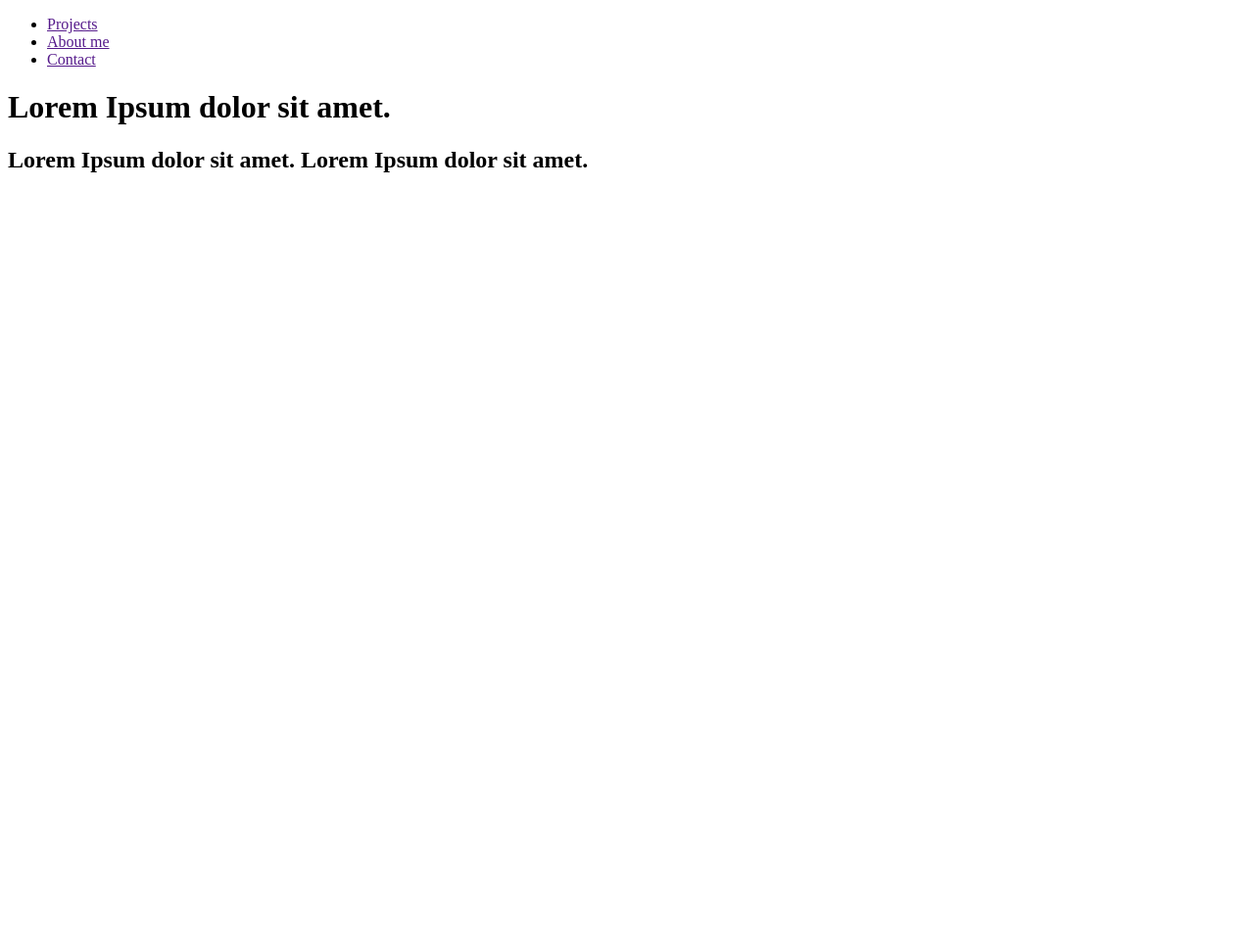
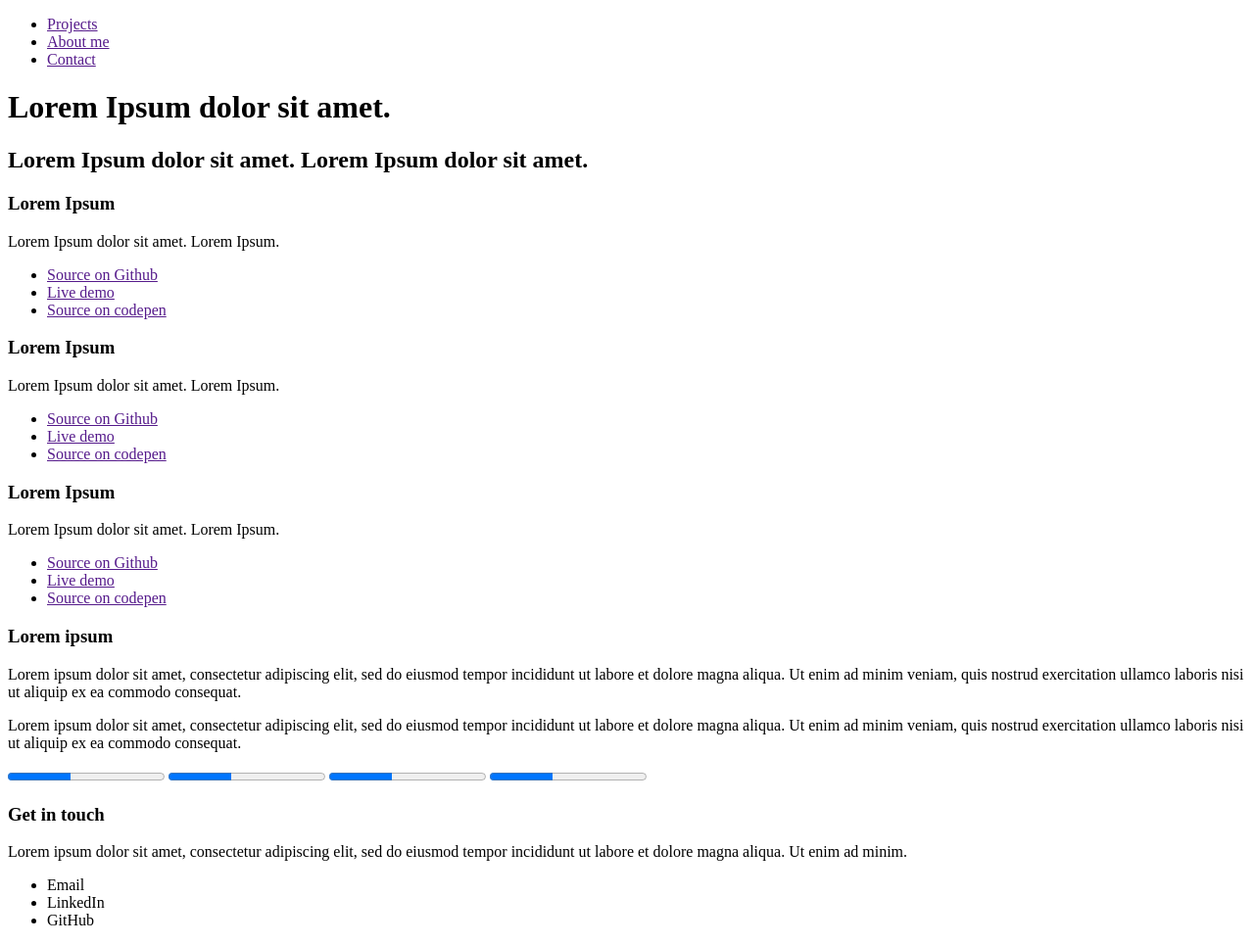
Before and after one commit to TiagoMaiaL/personal-portfolio, a website: page index.html in a window 1280 px wide. Shown: the whole page at 98% size. Before the commit the page ends 800 px from the top, so only its background shows below. Drawn offline with Linux system fonts and the light colour scheme.

Commit message:
Adding main markup sections to the html

```diff
--- a/gulpfile.js
+++ b/gulpfile.js
@@ -8,14 +8,13 @@ var gulp      = require('gulp'),
   imagemin    = require('gulp-imagemin'),
   browserSync = require('browser-sync').create();
 
+// TODO: include source maps.
+
 var templatesPath = './**/*.html';
   stylesPath      = 'resources/styles/*.css',
   jsPath          = 'js/*.js',
   imagesPath      = 'resources/images/*.{jpeg,gif,png}',
   imagesBuildPath = 'build/resources/images';
-
-
-// TODO: include source maps.
 
 gulp.task('styles', function() {
   gulp.src(stylesPath)
--- a/index.html
+++ b/index.html
@@ -3,7 +3,7 @@
     <head>
         <meta charset="utf-8">
 
-        <title>Tiago Maia</title>
+        <title>Page Title</title>
     </head>
     <body>
         <div class="content">
@@ -21,7 +21,67 @@
                     <h2>Lorem Ipsum dolor sit amet. Lorem Ipsum dolor sit amet.</h2>
                 </header>
                 <main>
-
+                    <section class="projects">
+                        <div class="project-grid">
+                            <article class="project">
+                                <h3>Lorem Ipsum</h3>
+                                <p>Lorem Ipsum dolor sit amet. Lorem Ipsum.</p>
+                                <ul>
+                                    <li><a href="">Source on Github</a></li>
+                                    <li><a href="">Live demo</a></li>
+                                    <li><a href="">Source on codepen</a></li>
+                                </ul>
+                            </article>
+                            <article class="project">
+                                <h3>Lorem Ipsum</h3>
+                                <p>Lorem Ipsum dolor sit amet. Lorem Ipsum.</p>
+                                <ul>
+                                    <li><a href="">Source on Github</a></li>
+                                    <li><a href="">Live demo</a></li>
+                                    <li><a href="">Source on codepen</a></li>
+                                </ul>
+                            </article>
+                            <article class="project">
+                                <h3>Lorem Ipsum</h3>
+                                <p>Lorem Ipsum dolor sit amet. Lorem Ipsum.</p>
+                                <ul>
+                                    <li><a href="">Source on Github</a></li>
+                                    <li><a href="">Live demo</a></li>
+                                    <li><a href="">Source on codepen</a></li>
+                                </ul>
+                            </article>
+                        </div>
+                    </section>
+                    <section class="about">
+                        <article class="presentation">
+                            <h3>Lorem ipsum</h3>
+                            <p>Lorem ipsum dolor sit amet, consectetur adipiscing elit, sed do eiusmod tempor incididunt ut labore et dolore magna aliqua. Ut enim ad minim veniam, quis nostrud exercitation ullamco laboris nisi ut aliquip ex ea commodo consequat.</p>
+                            <p>Lorem ipsum dolor sit amet, consectetur adipiscing elit, sed do eiusmod tempor incididunt ut labore et dolore magna aliqua. Ut enim ad minim veniam, quis nostrud exercitation ullamco laboris nisi ut aliquip ex ea commodo consequat.</p>
+                        </article>
+                        <article class="skills">
+                            <progress max="100" value="40">
+                                <div class="progress-bar"><span></span></div>
+                            </progress>
+                            <progress max="100" value="40">
+                                <div class="progress-bar"><span></span></div>
+                            </progress>
+                            <progress max="100" value="40">
+                                <div class="progress-bar"><span></span></div>
+                            </progress>
+                            <progress max="100" value="40">
+                                <div class="progress-bar"><span></span></div>
+                            </progress>
+                        </article>
+                    </section>
+                    <section class="contact">
+                        <h3>Get in touch</h3>
+                        <p>Lorem ipsum dolor sit amet, consectetur adipiscing elit, sed do eiusmod tempor incididunt ut labore et dolore magna aliqua. Ut enim ad minim.</p>
+                        <ul>
+                            <li>Email</li>
+                            <li>LinkedIn</li>
+                            <li>GitHub</li>
+                        </ul>
+                    </section>
                 </main>
                 <footer></footer>
             </div>
```
